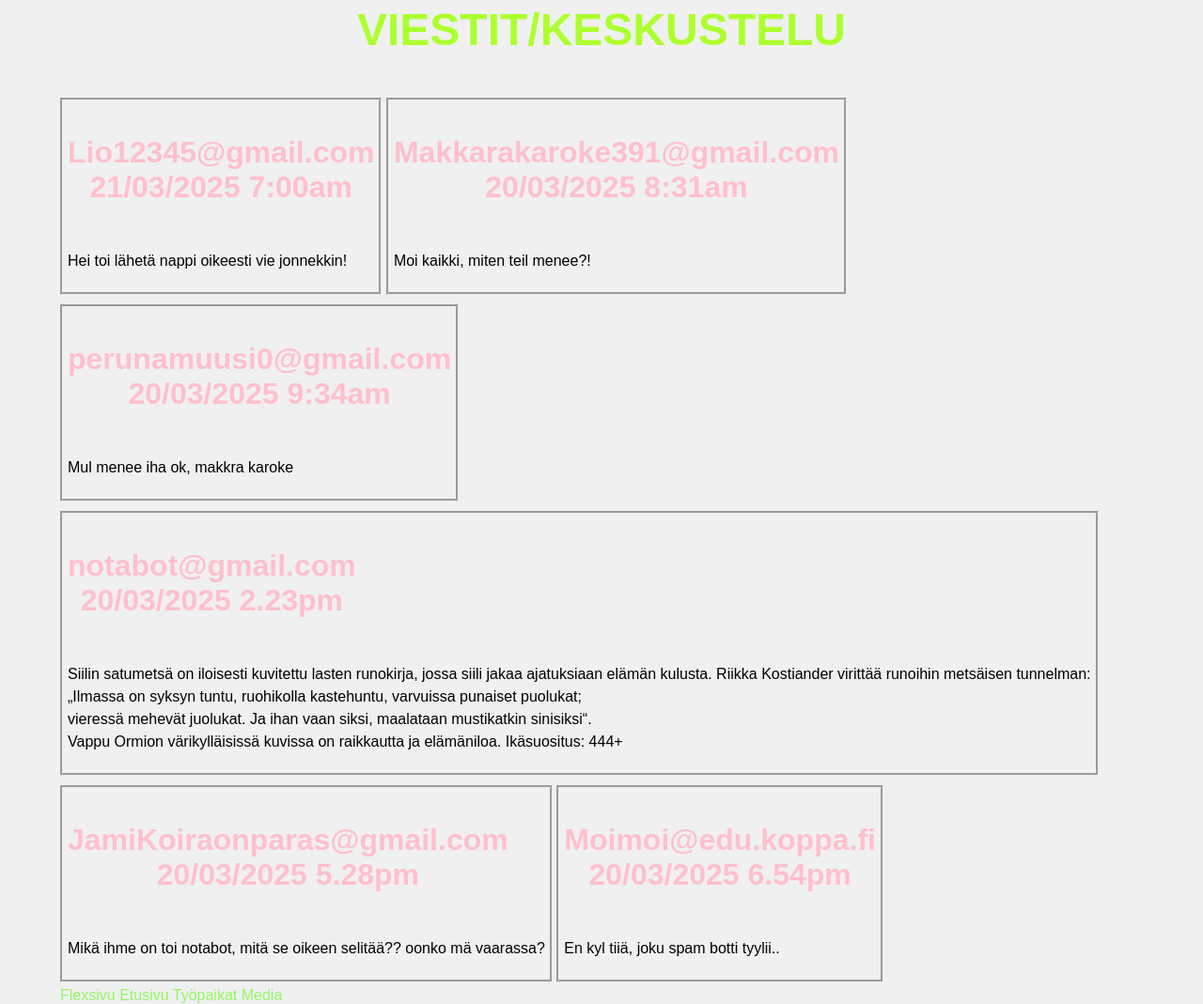
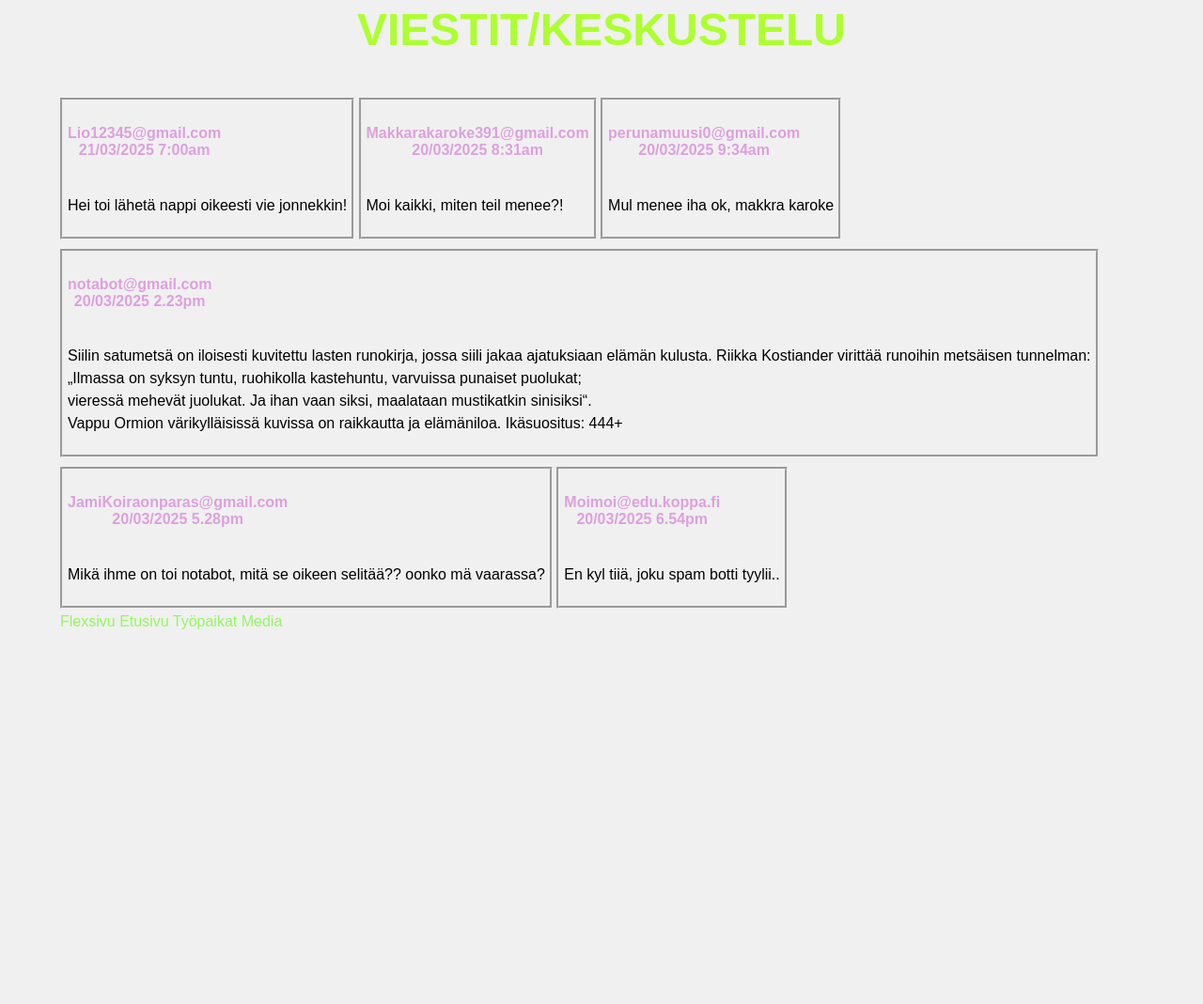
Before and after one commit to Flafiee/kurssiprojekti, a plain HTML site: page portfolio/Lomake.html in a window 1280 px wide. Shown: the part 220-1289 px from the top of the page at 94% size. After the commit the page ends 891 px from the top, so only its background shows below. Drawn offline with Linux system fonts and the light colour scheme.

Commit message:
lalalalala

```diff
--- a/portfolio/Lomake.html
+++ b/portfolio/Lomake.html
@@ -56,27 +56,27 @@
         <h2>VIESTIT/KESKUSTELU</h2>
     </article>
     <article style="display: inline-block; border-style: groove; padding: 5px; margin: 5px 0;">
-        <h3 style="display:inline-block; list-style: none; border-style: none;">Lio12345@gmail.com <br>21/03/2025 7:00am</h3>
+        <h4 style="display:inline-block; list-style: none; border-style: none;">Lio12345@gmail.com <br>21/03/2025 7:00am</h4>
         <p>Hei toi lähetä nappi oikeesti vie jonnekkin!</p>
     </article>
     <article style="display: inline-block; border-style: groove; padding: 5px; margin: 5px 0;">
-        <h3 style="display:inline-block; border-style: none;">Makkarakaroke391@gmail.com<br>20/03/2025 8:31am</h3>
+        <h4 style="display:inline-block; border-style: none;">Makkarakaroke391@gmail.com<br>20/03/2025 8:31am</h4>
         <p>Moi kaikki, miten teil menee?!</p>
     </article>
     <article style="display: inline-block; border-style: groove; padding: 5px; margin: 5px 0;">
-        <h3 style="display:inline-block; border-style: none;">perunamuusi0@gmail.com<br>20/03/2025 9:34am</h3>
+        <h4 style="display:inline-block; border-style: none;">perunamuusi0@gmail.com<br>20/03/2025 9:34am</h4>
         <p>Mul menee iha ok, makkra karoke</p>
     </article>
     <article style="display: inline-block; border-style: groove; padding: 5px; margin: 5px 0;">
-        <h3 style="display:inline-block; border-style: none;">notabot@gmail.com<br>20/03/2025 2.23pm</h3>
+        <h4 style="display:inline-block; border-style: none;">notabot@gmail.com<br>20/03/2025 2.23pm</h4>
         <p>Siilin satumetsä on iloisesti kuvitettu lasten runokirja, jossa siili jakaa ajatuksiaan elämän kulusta. Riikka Kostiander virittää runoihin metsäisen tunnelman: <br>„Ilmassa on syksyn tuntu, ruohikolla kastehuntu, varvuissa punaiset puolukat;<br> vieressä mehevät juolukat. Ja ihan vaan siksi, maalataan mustikatkin sinisiksi“. <br>Vappu Ormion värikylläisissä kuvissa on raikkautta ja elämäniloa. Ikäsuositus: 444+</p>
     </article>
     <article style="display: inline-block; border-style: groove; padding: 5px; margin: 5px 0;">
-        <h3 style="display:inline-block; border-style: none;">JamiKoiraonparas@gmail.com <br> 20/03/2025 5.28pm</h3>
+        <h4 style="display:inline-block; border-style: none;">JamiKoiraonparas@gmail.com <br> 20/03/2025 5.28pm</h4>
         <p>Mikä ihme on toi notabot, mitä se oikeen selitää?? oonko mä vaarassa?</p>
     </article>
     <article style="display: inline-block; border-style: groove; padding: 5px; margin: 5px 0;">
-        <h3 style="display:inline-block; border-style: none;">Moimoi@edu.koppa.fi <br> 20/03/2025 6.54pm</h3>
+        <h4 style="display:inline-block; border-style: none;">Moimoi@edu.koppa.fi <br> 20/03/2025 6.54pm</h4>
         <p>En kyl tiiä, joku spam botti tyylii..</p>
     </article>
 
```
